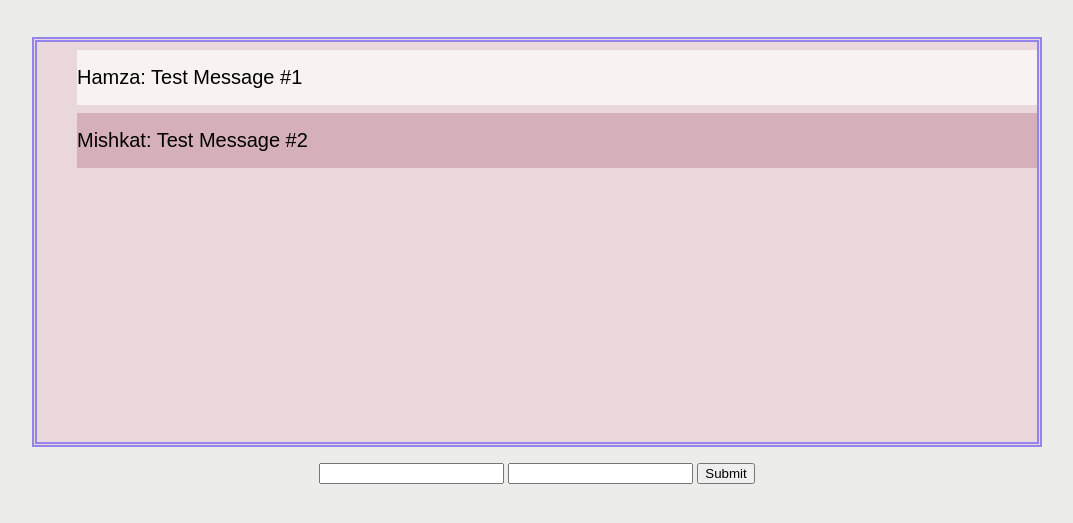
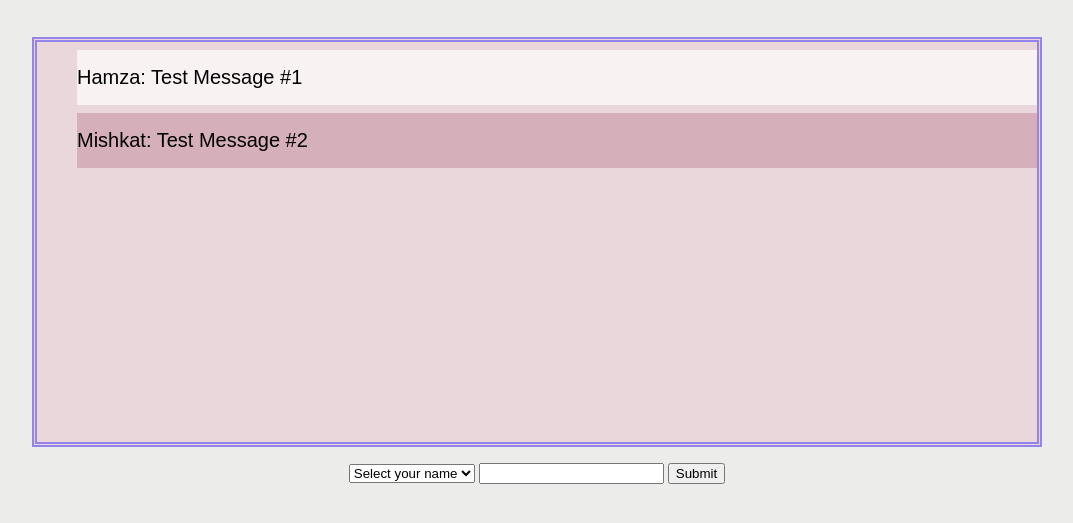
Before and after one commit to hamzafoy/chaterday_io, a website: page client/index.html in a window 1280 px wide. Shown: the part 97-620 px from the top of the page, without its empty margins (103-1176 px from the left). Drawn offline with nearby package versions, Linux system fonts and the light colour scheme; no server answers; a web font is replaced by a local one.

Commit message:
updating chatroom input to allow for names to be selected from a dropdown.

```diff
--- a/client/index.html
+++ b/client/index.html
@@ -56,10 +56,14 @@
 
         <form id="user-input">
 
-            <input
-            type="text"
+            <select
+            name="participants"
             class="user-input__name"
-            />
+            >
+                <option value="" disabled selected>Select your name</option>
+                <option value="Hamza">Hamza</option>
+                <option value="Mishkat">Mishkat</option>
+            </select>
 
             <input
             type="text"
```
